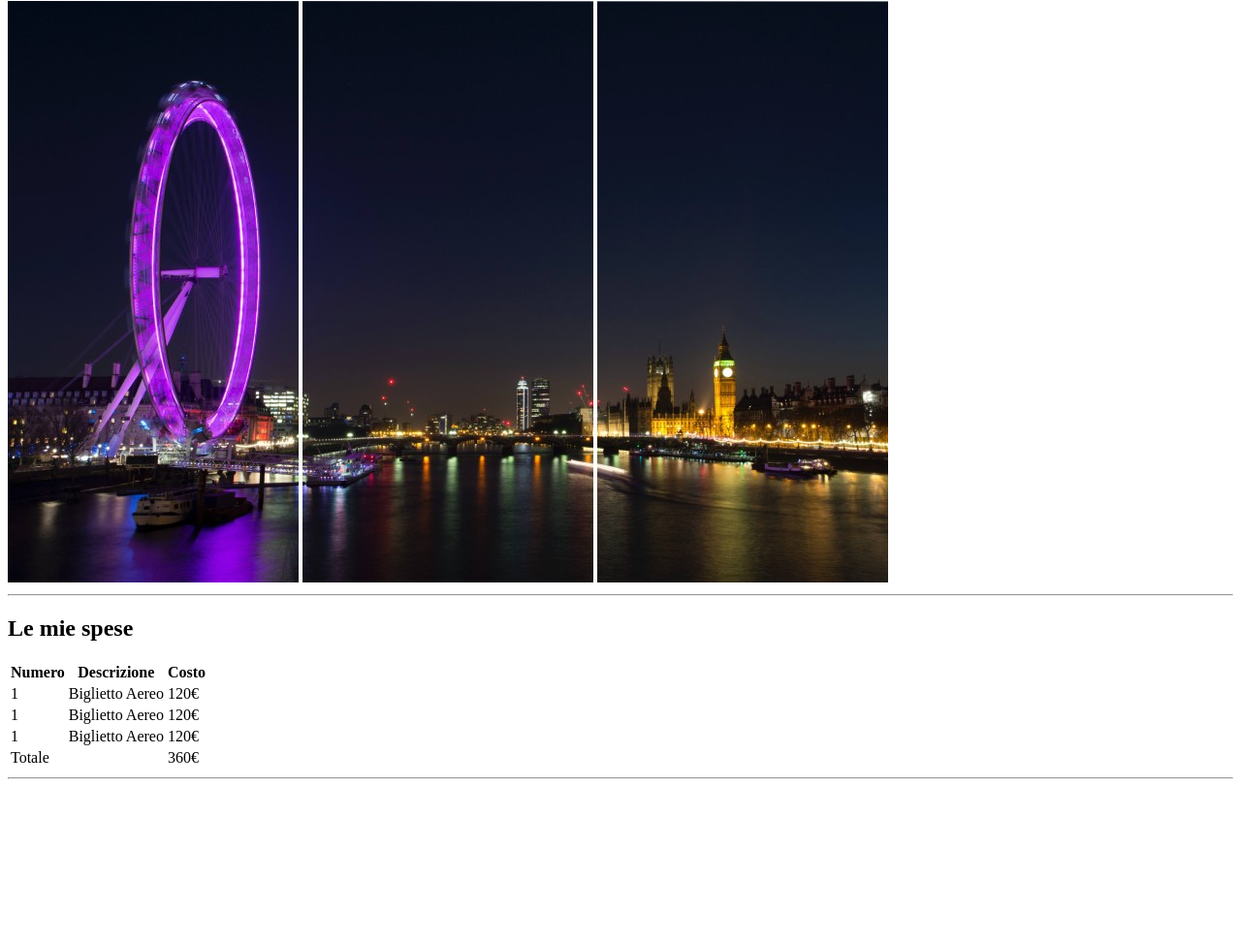
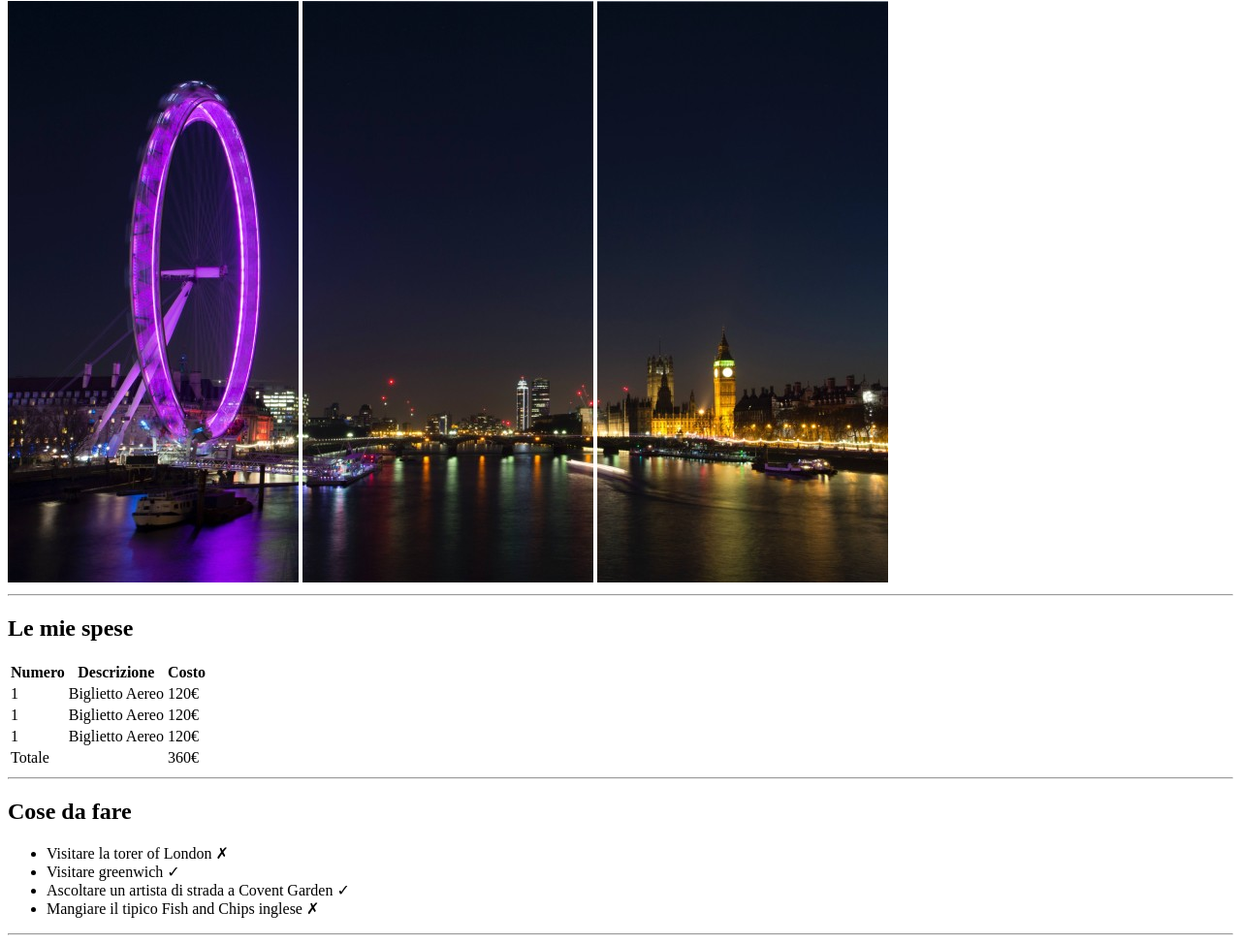
Before and after one commit to Zaplatynskyy/html-london-trip, a plain HTML site: page index.html in a window 1280 px wide. Shown: the part 79-1052 px from the top of the page at 97% size. Before the commit the page ends 891 px from the top, so only its background shows below. Drawn offline with Linux system fonts and the light colour scheme.

Commit message:
section interessi

```diff
--- a/index.html
+++ b/index.html
@@ -1,5 +1,5 @@
 <!DOCTYPE html>
-<html lang="ita">
+<html lang="it">
 <head>
     <meta charset="UTF-8">
     <meta http-equiv="X-UA-Compatible" content="IE=edge">
@@ -63,7 +63,17 @@
         <hr>
 
         <!-- section interessi -->
-        <section></section>
+        <section>
+            <h2>Cose da fare</h2>
+
+            <ul>
+                <li>Visitare la torer of London &cross;</li>
+                <li>Visitare greenwich &check;</li>
+                <li>Ascoltare un artista di strada a Covent Garden &check;</li>
+                <li>Mangiare il tipico Fish and Chips inglese &cross;</li>
+            </ul>
+        </section>
+        <hr>
 
         <!-- section contatti utili -->
         <section></section>
```
